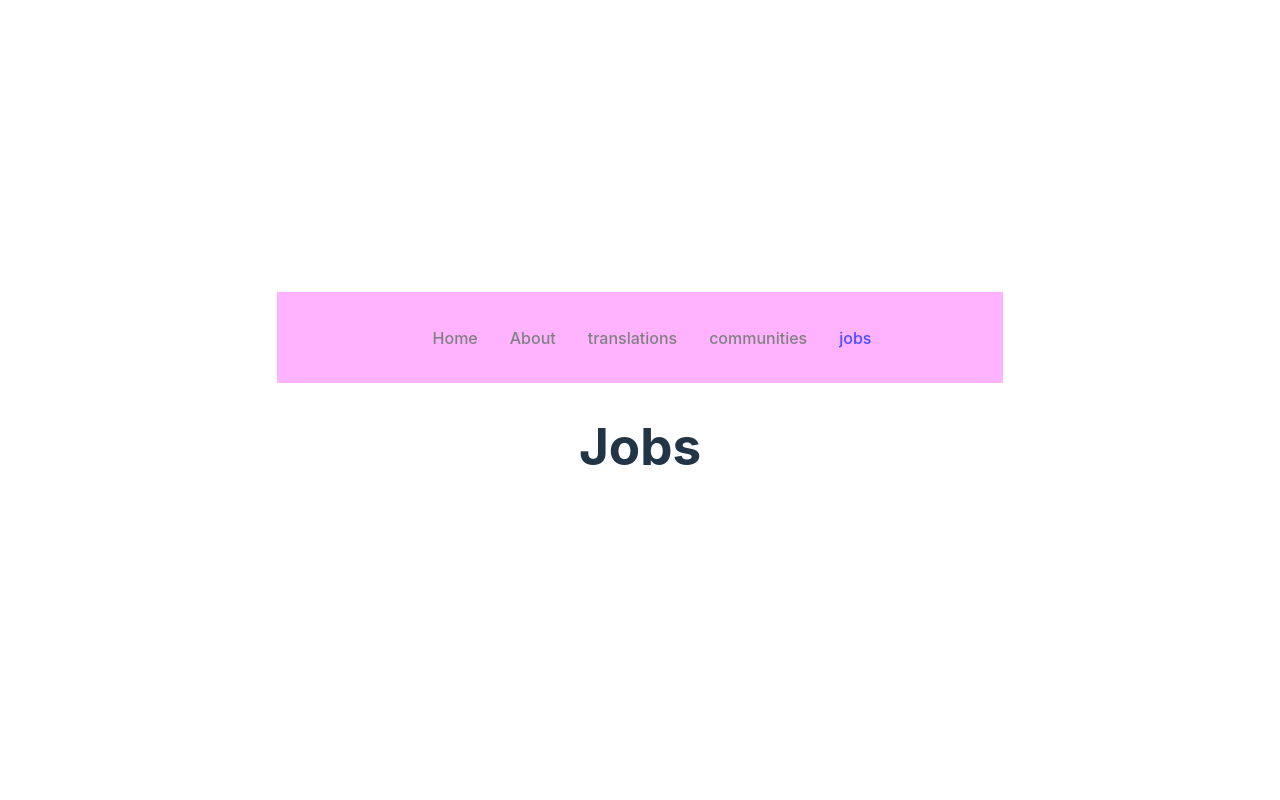
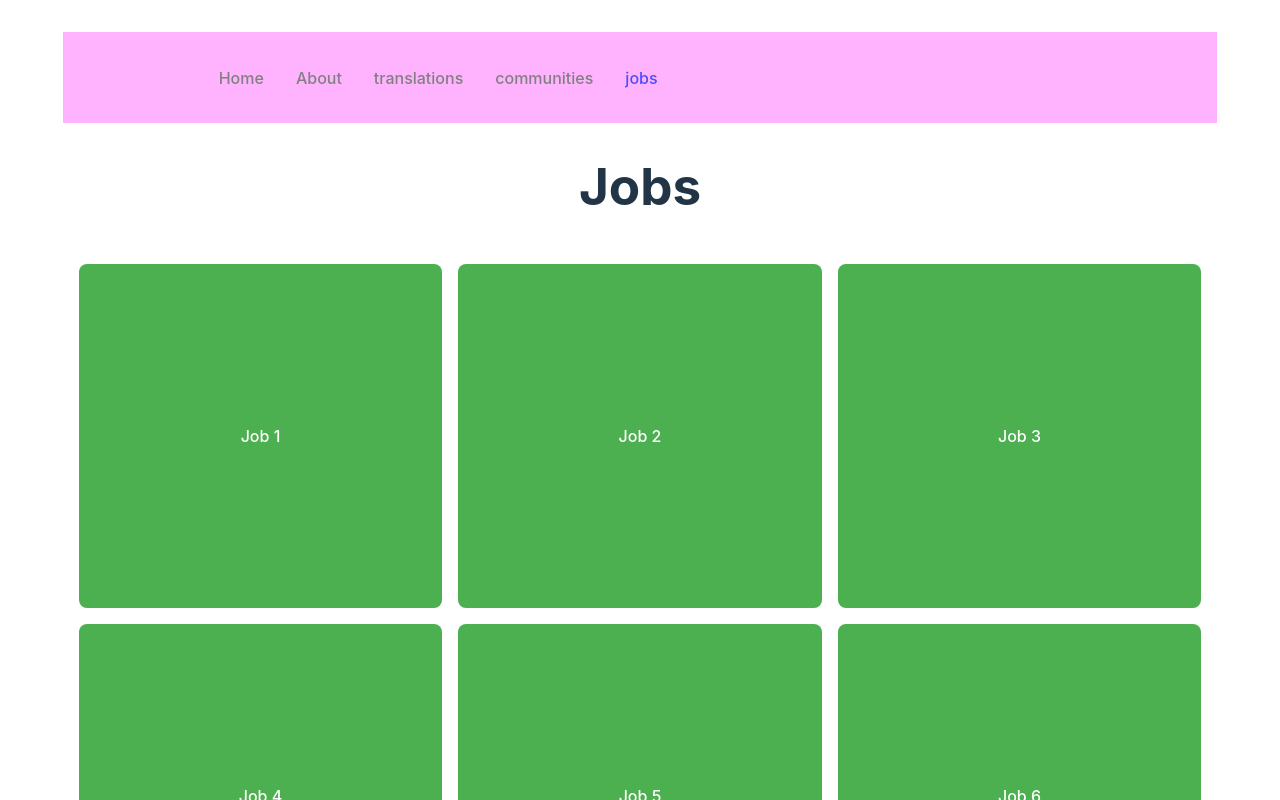
Before and after one commit to TorresEdwin/SpeakATX, a React (Vite) app in the folder frontend/: page /jobs in a window 1280 px wide. Shown: the top 800 px of the page. Built offline with nearby package versions, Linux system fonts and the light colour scheme.

Commit message:
got links in a grid

```diff
--- a/frontend/src/App.css
+++ b/frontend/src/App.css
@@ -6,7 +6,29 @@
 }
 
 /*****************  Models *********************/
+/* Container for the grid */
+.link-grid {
+  display: grid;
+  grid-template-columns: repeat(3, 1fr); /* 3 equal-width columns */
+  gap: 16px; /* Space between grid items */
+  padding: 16px; /* Padding inside the grid */
+}
 
+/* Styling for each individual link */
+.link-grid a {
+  display: block;
+  text-align: center;
+  background-color: #4CAF50; /* Green background */
+  color: white; /* White text */
+  padding: 160px;
+  text-decoration: none;
+  border-radius: 8px; /* Rounded corners */
+  transition: background-color 0.3s; /* Smooth transition on hover */
+}
+
+.link-grid a:hover {
+  background-color: #45a049; /* Darker green when hovered */
+}
 
 /*****************  Splash Page  *********************/
 
--- a/frontend/src/pages/jobs.jsx
+++ b/frontend/src/pages/jobs.jsx
@@ -8,6 +8,15 @@ const JobsPage = () => {
             <h1>
                 Jobs
             </h1>
+            <div className="link-grid">
+                <a href="https://www.google.com" target="_blank" rel="noopener noreferrer">Job 1</a>
+                <a href="https://www.github.com" target="_blank" rel="noopener noreferrer">Job 2</a>
+                <a href="https://www.openai.com" target="_blank" rel="noopener noreferrer">Job 3</a>
+                <a href="https://www.google.com" target="_blank" rel="noopener noreferrer">Job 4</a>
+                <a href="https://www.github.com" target="_blank" rel="noopener noreferrer">Job 5</a>
+                <a href="https://www.openai.com" target="_blank" rel="noopener noreferrer">Job 6</a>
+                {/* Add more links as needed */}
+            </div>
         </div>
     );
 };
```
